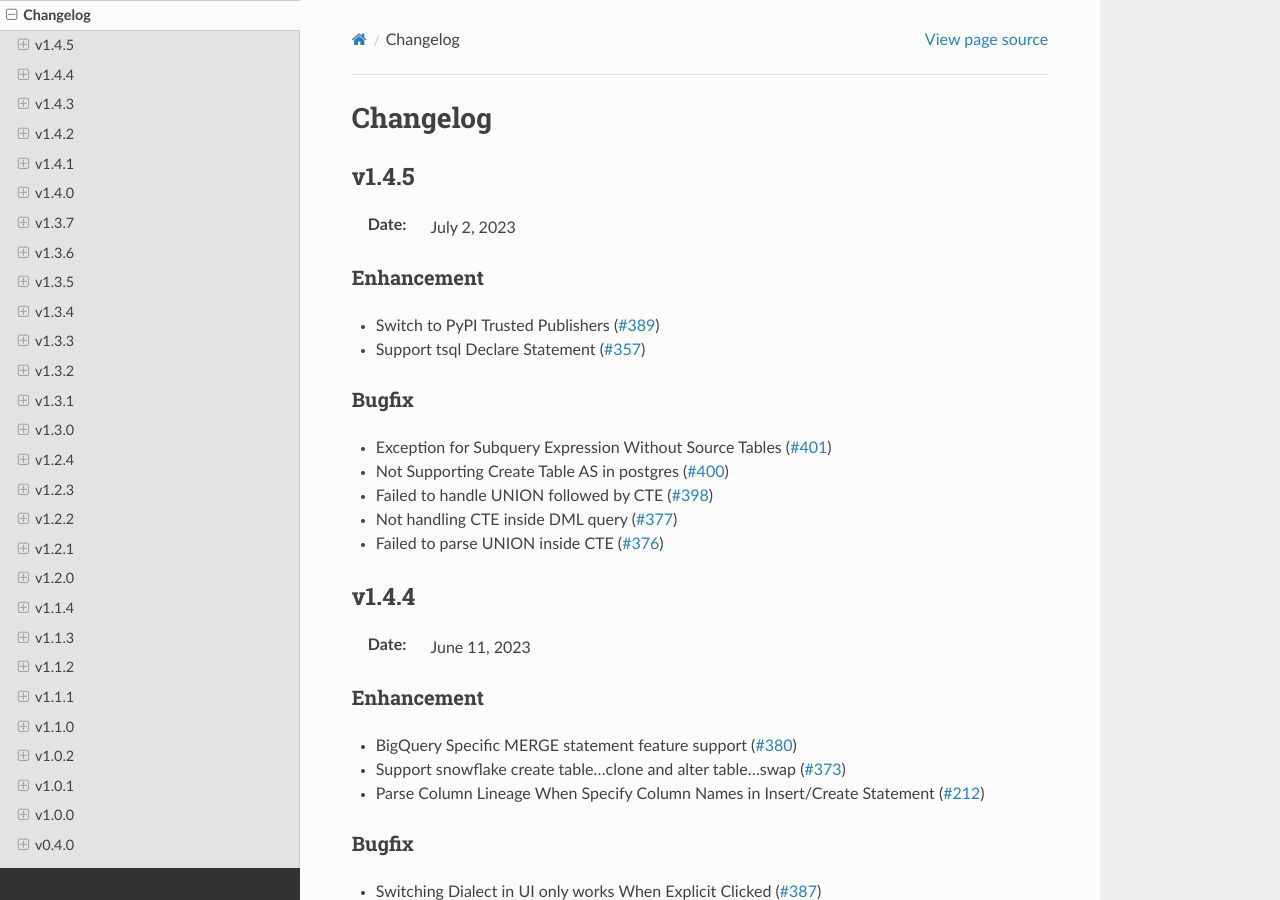
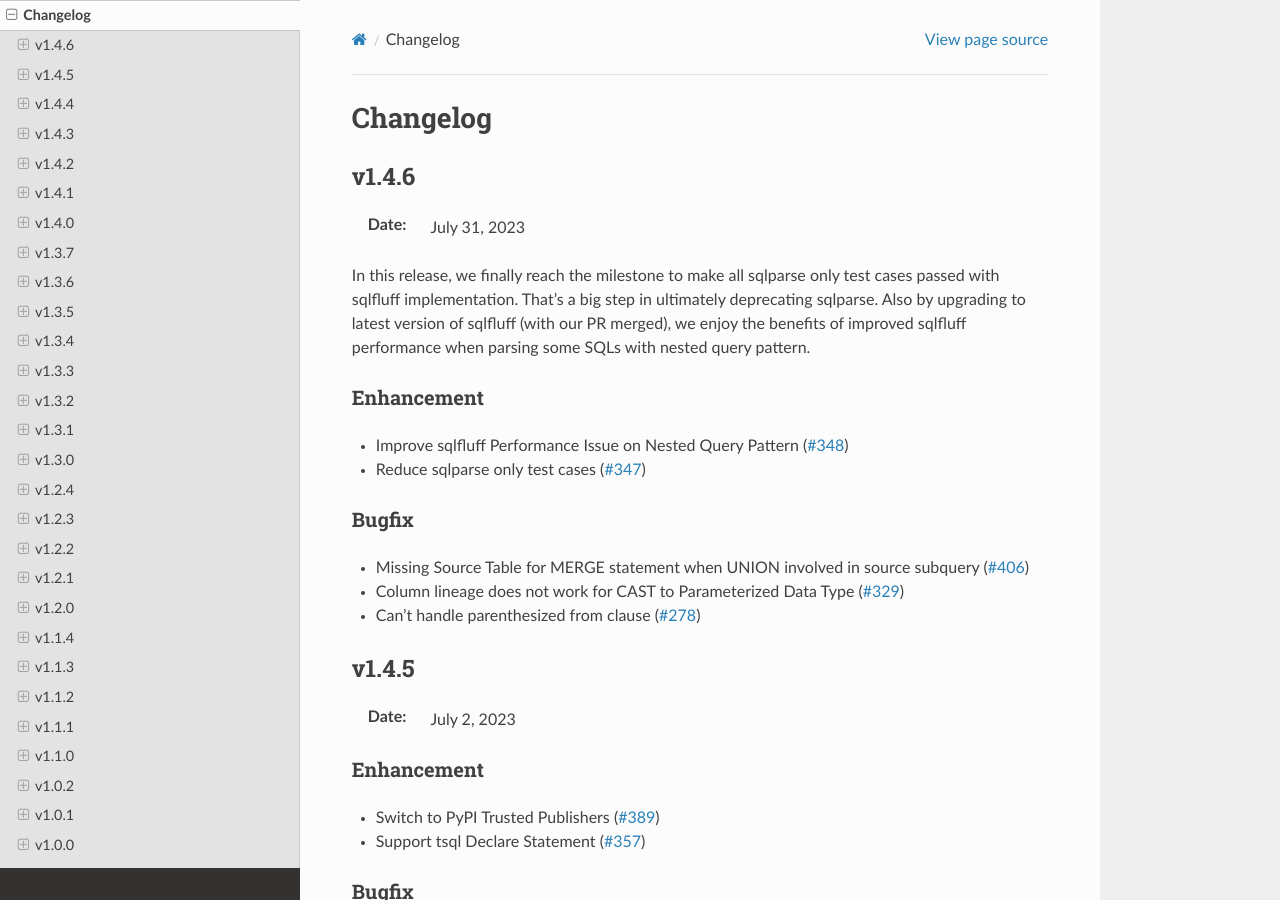
Before and after one commit to reata/sqllineage, a Sphinx documentation site: the page built from docs/release_note/changelog.rst, in a window 1280 px wide and 900 px high. Built offline with Sphinx 7.4.7 and the Read the Docs theme 2.0.0, drawn with Linux system fonts in a browser that asks for light colours.

Commit message:
chore: bump version to v1.4.6 (#421)

```diff
--- a/docs/release_note/changelog.rst
+++ b/docs/release_note/changelog.rst
@@ -1,6 +1,25 @@
 *********
 Changelog
 *********
+
+v1.4.6
+======
+:Date: July 31, 2023
+
+In this release, we finally reach the milestone to make all sqlparse only test cases passed with sqlfluff implementation.
+That's a big step in ultimately deprecating sqlparse. Also by upgrading to latest version of sqlfluff (with our PR merged),
+we enjoy the benefits of improved sqlfluff performance when parsing some SQLs with nested query pattern.
+
+Enhancement
+-------------
+* Improve sqlfluff Performance Issue on Nested Query Pattern (`#348 <https://github.com/reata/sqllineage/issues/348>`_)
+* Reduce sqlparse only test cases (`#347 <https://github.com/reata/sqllineage/issues/347>`_)
+
+Bugfix
+-------------
+* Missing Source Table for MERGE statement when UNION involved in source subquery (`#406 <https://github.com/reata/sqllineage/issues/406>`_)
+* Column lineage does not work for CAST to Parameterized Data Type (`#329 <https://github.com/reata/sqllineage/issues/329>`_)
+* Can't handle parenthesized from clause (`#278 <https://github.com/reata/sqllineage/issues/278>`_)
 
 v1.4.5
 ======
--- a/sqllineage/__init__.py
+++ b/sqllineage/__init__.py
@@ -2,7 +2,7 @@
 
 
 NAME = "sqllineage"
-VERSION = "1.4.5"
+VERSION = "1.4.6"
 DEFAULT_LOGGING = {
     "version": 1,
     "disable_existing_loggers": False,
```
Also changed, not shown: 2 other files.
